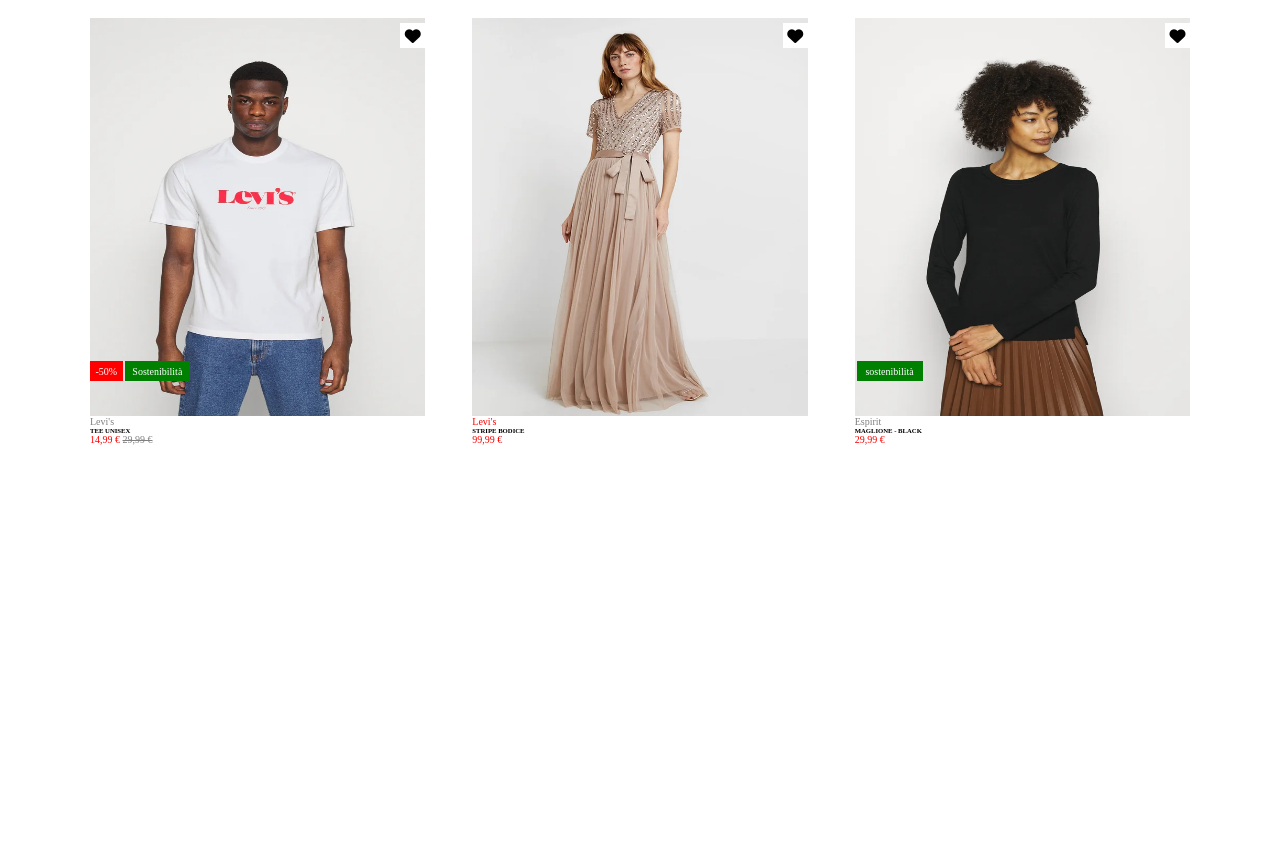
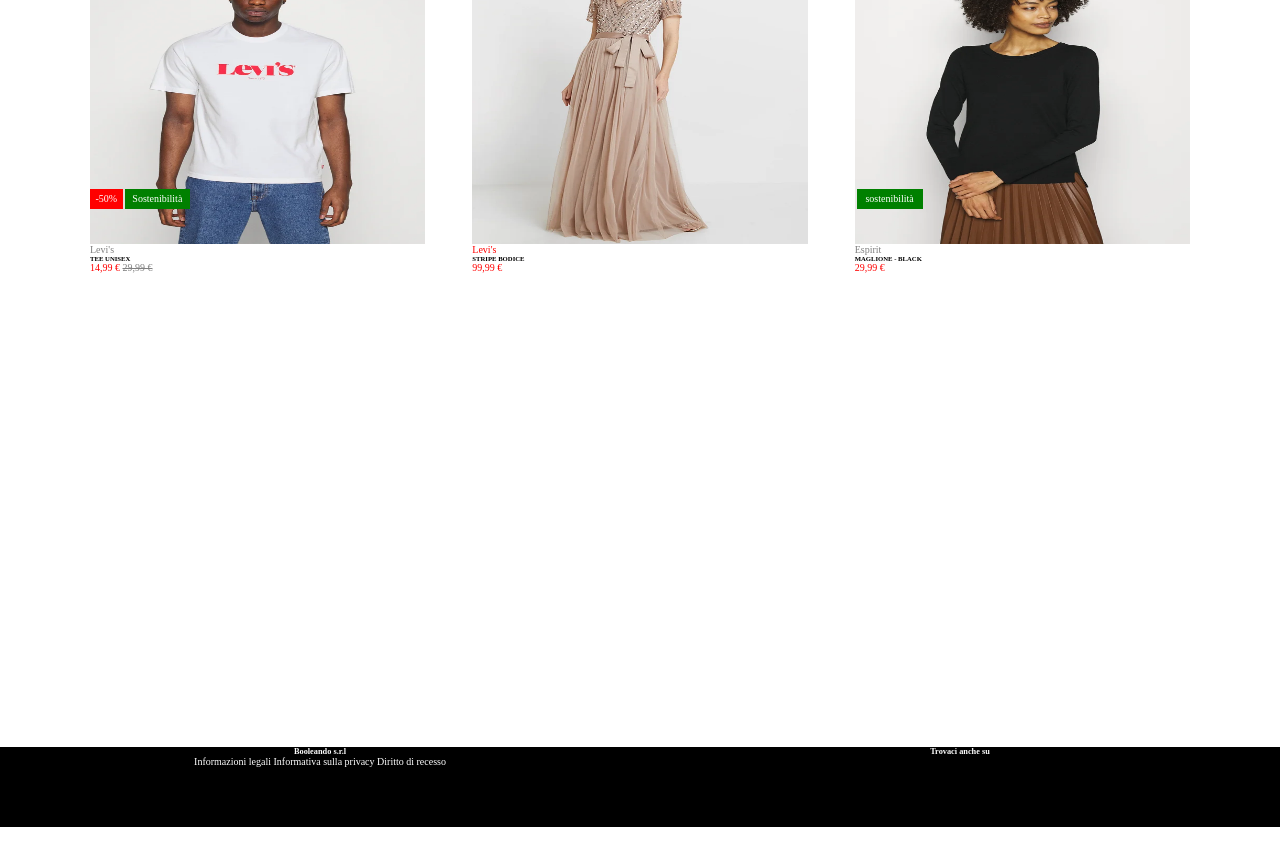
Before and after one commit to pacimarco/html-css-boolando, a plain HTML site: page index.html in a window 1280 px wide. Shown: the part 553-1418 px from the top of the page. After the commit the page ends 1380 px from the top, so only its background shows below. Drawn offline with Linux system fonts and the light colour scheme.

Commit message:
struttura footer

```diff
--- a/css/style.css
+++ b/css/style.css
@@ -51,7 +51,7 @@ header{
 
 /* inizio main */
 main{
-    height: 1560px;
+    height: 1300px;
     width: 100%;
 
 }
@@ -206,3 +206,27 @@ del{
 /* fine main*/
 
 /* inizio footer*/
+
+.main-footer{
+    height: 80px;
+    width: 100%;
+    background-color: black;
+    display: flex;
+
+}
+
+.info{
+    height: 100%;
+    width: 50%;
+    color: white;
+    font-size: 10px;
+    text-align: center;
+}
+
+.trovaci{
+    height: 100%;
+    width: 50%;
+    color: white;
+    font-size: 10px;
+    text-align: center;
+}
--- a/index.html
+++ b/index.html
@@ -117,10 +117,11 @@
     <footer>
         <div class="main-footer">
             <div class="info">
-
+                <h5>Booleando s.r.l</h5>
+                Informazioni legali  Informativa sulla privacy  Diritto di recesso
             </div>
-            <div>
-
+            <div class="trovaci">
+                <h5>Trovaci anche su</h5>
             </div>
         </div>
     </footer>
```
